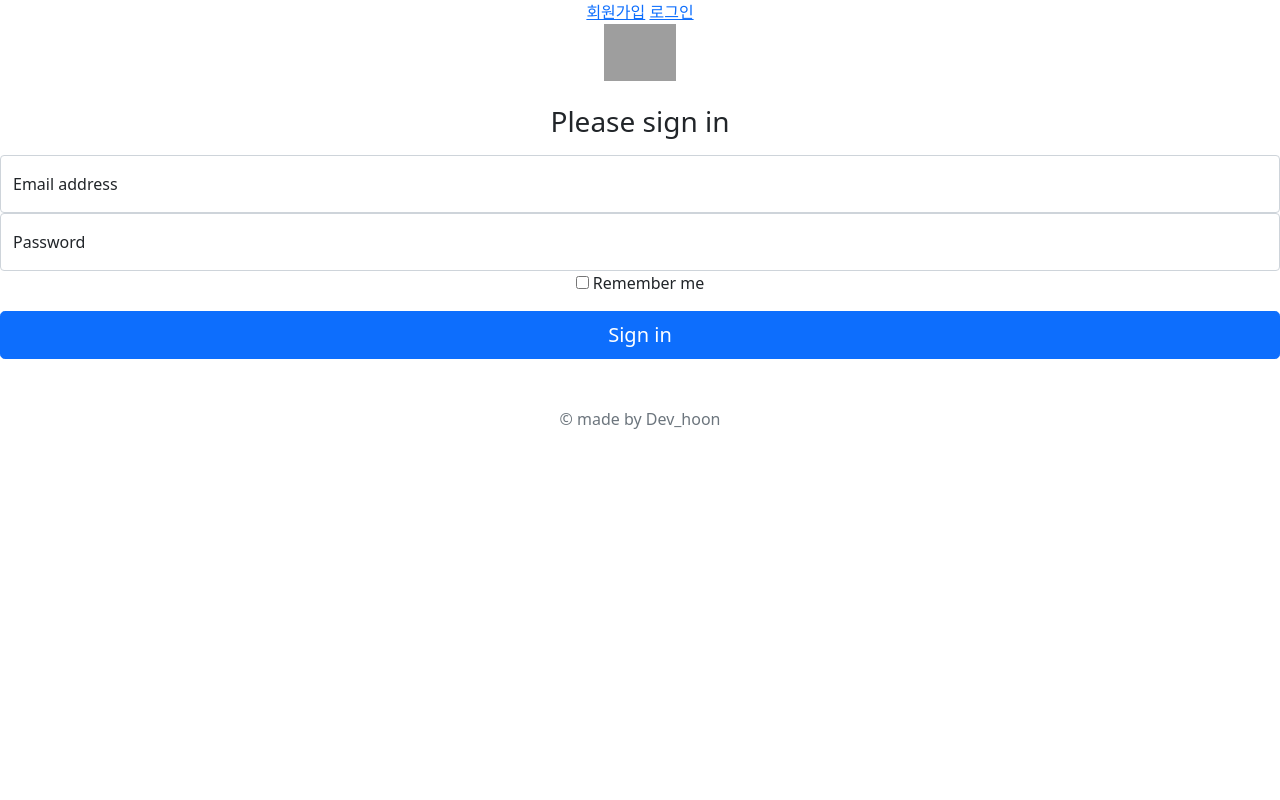
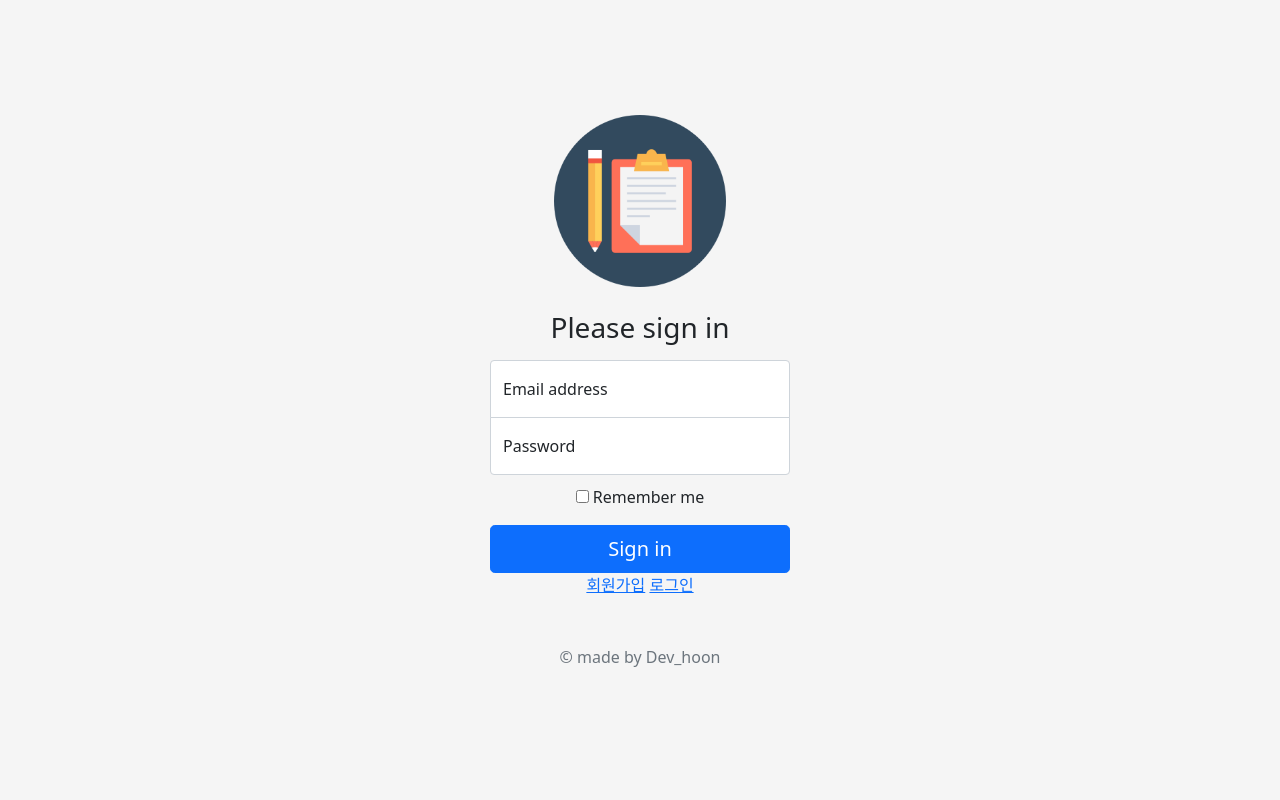
Before and after one commit to leesero2/WEB-Portfolio, a PHP site: page / in a window 1280 px wide. Run offline with PHP 8.4, Linux system fonts and the light colour scheme; grey boxes are pictures that could not be loaded.

Commit message:
아이콘 이미지 적용 및 메인화면 디자인

```diff
--- a/개인 메모장 사이트/css/style.css
+++ b/개인 메모장 사이트/css/style.css
@@ -1,15 +1,39 @@
-.bd-placeholder-img {
-    font-size: 1.125rem;
-    text-anchor: middle;
-    -webkit-user-select: none;
-    -moz-user-select: none;
-    user-select: none;
-  }
+html,
+body {
+  height: 100%;
+}
 
-  @media (min-width: 768px) {
-    .bd-placeholder-img-lg {
-      font-size: 3.5rem;
-    }
-  }
+body {
+  display: flex;
+  align-items: center;
+  padding-top: 40px;
+  padding-bottom: 40px;
+  background-color: #f5f5f5;
+}
 
-/* .text-right{text-align:right; } */
+.form-signin {
+  width: 100%;
+  max-width: 330px;
+  padding: 15px;
+  margin: auto;
+}
+
+.form-signin .checkbox {
+  font-weight: 400;
+}
+
+.form-signin .form-floating:focus-within {
+  z-index: 2;
+}
+
+.form-signin input[type="email"] {
+  margin-bottom: -1px;
+  border-bottom-right-radius: 0;
+  border-bottom-left-radius: 0;
+}
+
+.form-signin input[type="password"] {
+  margin-bottom: 10px;
+  border-top-left-radius: 0;
+  border-top-right-radius: 0;
+}
--- a/개인 메모장 사이트/index.php
+++ b/개인 메모장 사이트/index.php
@@ -7,7 +7,7 @@
 <head>
     <meta charset="UTF-8">
     <meta name="viewport" content="width=device-width, initial-scale=1.0">
-
+    <link rel="canonical" href="https://getbootstrap.com/docs/5.1/examples/sign-in/">
     <!-- Bootstrap CSS -->
     <link href="https://cdn.jsdelivr.net/npm/bootstrap@5.1.3/dist/css/bootstrap.min.css" rel="stylesheet" integrity="sha384-1BmE4kWBq78iYhFldvKuhfTAU6auU8tT94WrHftjDbrCEXSU1oBoqyl2QvZ6jIW3" crossorigin="anonymous">
 
@@ -27,21 +27,12 @@
 <body class="text-center">
 <script src="https://cdn.jsdelivr.net/npm/bootstrap@5.1.3/dist/js/bootstrap.bundle.min.js" integrity="sha384-ka7Sk0Gln4gmtz2MlQnikT1wXgYsOg+OMhuP+IlRH9sENBO0LRn5q+8nbTov4+1p" crossorigin="anonymous"></script>
 
-<div class="text-right">
-    <? if(isset($_SESSION['isLoginId'])){ ?>
-        <a href="logOut.php">로그아웃 </a>
 
-    <? }else{ ?>
-        <a href="join.php">회원가입</a>
-        <a href="login.php">로그인</a>
-
-    <? } ?>
-</div>
 
 <!-- 메모장 ui부분 -->
 <main class="form-signin">
   <form>
-    <img class="mb-4" src="/docs/5.1/assets/brand/bootstrap-logo.svg" alt="" width="72" height="57">
+    <img class="mb-4" src="img/icon.png" alt="" width="172" height="172">
     <h1 class="h3 mb-3 fw-normal">Please sign in</h1>
 
     <div class="form-floating">
@@ -59,6 +50,18 @@
       </label>
     </div>
     <button class="w-100 btn btn-lg btn-primary" type="submit">Sign in</button>
+
+    <div>
+    <? if(isset($_SESSION['isLoginId'])){ ?>
+        <a href="logOut.php">로그아웃 </a>
+
+    <? }else{ ?>
+        <a href="join.php">회원가입</a>
+        <a href="login.php">로그인</a>
+
+    <? } ?>
+    </div>
+
     <p class="mt-5 mb-3 text-muted">&copy; made by Dev_hoon</p>
   </form>
 </main>
```
Also changed, not shown: 개인 메모장 사이트/img/icon.png (added), 1 other file.
